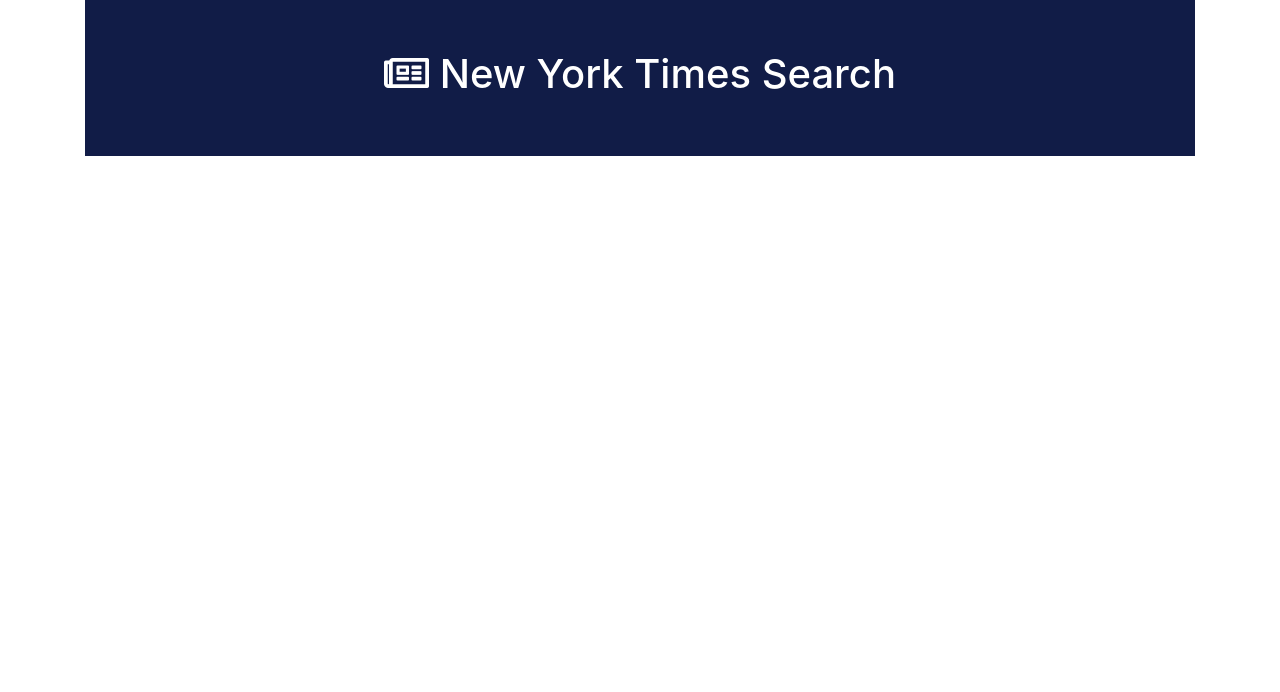
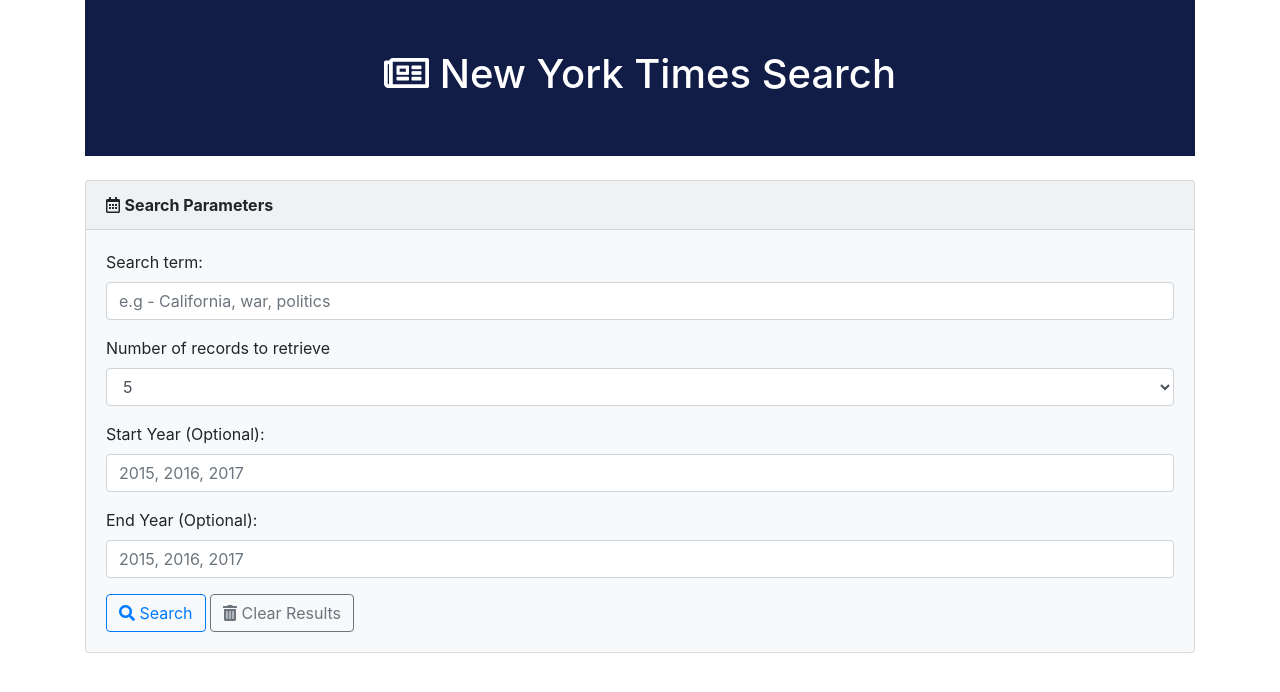
Before and after one commit to gustavogibo/NYT-search-project, a plain HTML site: page index.html in a window 1280 px wide. Drawn offline with nearby package versions, Linux system fonts and the light colour scheme.

Commit message:
creating and styling the form

```diff
--- a/index.html
+++ b/index.html
@@ -21,5 +21,46 @@
             </div>
         </div>
     </header>
+    <br>
+    <main>
+        <div class="container">
+            <div class="row">
+                <div class="col-12">
+                    <div class="card bg-light mb-3">
+                        <div class="card-header"><i class="far fa-calendar-alt"></i> <b>Search Parameters</b></div>
+                        <div class="card-body">
+                            <!-- <h5 class="card-title">Light card title</h5> -->
+                            <form>
+                                <div class="form-group">
+                                    <label for="search-term">Search term:</label>
+                                    <input type="text" class="form-control" id="search-term" placeholder="e.g - California, war, politics">
+                                </div>
+                                <div class="form-group">
+                                    <label for="search-records">Number of records to retrieve</label>
+                                    <select class="form-control" id="search-records">
+                                    <option>5</option>
+                                    <option>10</option>
+                                    <option>15</option>
+                                    <option>20</option>
+                                    <option>100</option>
+                                    </select>
+                                </div>
+                                <div class="form-group">
+                                    <label for="search-start-year">Start Year (Optional):</label>
+                                    <input type="text" class="form-control" id="search-start-year" placeholder="2015, 2016, 2017">
+                                </div>
+                                <div class="form-group">
+                                    <label for="search-end-year">End Year (Optional):</label>
+                                    <input type="text" class="form-control" id="search-start-year" placeholder="2015, 2016, 2017">
+                                </div>
+                                <button id="search-button" type="button" class="btn btn-outline-primary"><i class="fas fa-search"></i> Search</button>
+                                <button id="search-clear" type="button" class="btn btn-outline-secondary"><i class="fas fa-trash-alt"></i> Clear Results</button>
+                            </form>
+                        </div>
+                    </div>
+                </div>
+            </div>
+        </div>
+    </main>
 </body>
 </html>
```
